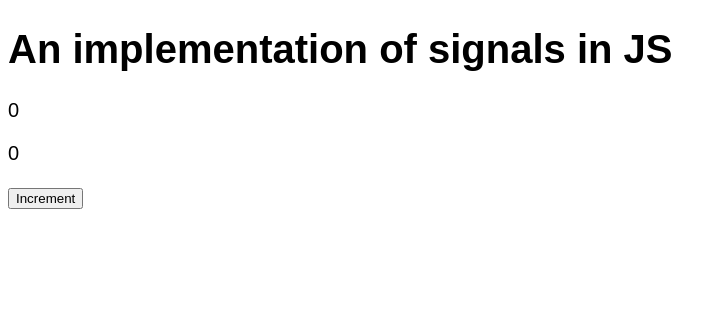
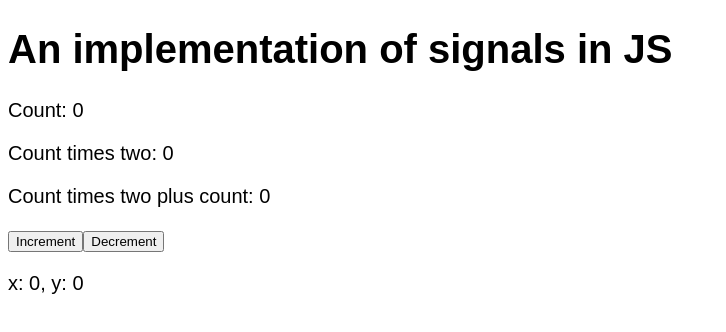
Before and after one commit to omfj/signals, a plain HTML site: page index.html in a window 1280 px wide. Shown: the whole page, without its empty margins (0-726 px from the left). Drawn offline with Linux system fonts and the light colour scheme.

Commit message:
fix derived

```diff
--- a/index.html
+++ b/index.html
@@ -29,31 +29,61 @@
     <script type="module">
       import { createSignal, createEffect, createDerived } from "./signal.mjs";
 
-      const [signal, setSignal] = createSignal(0);
-      const timesTwo = createDerived([signal], (value) => value * 2);
+      const [count, setCount] = createSignal(0);
+      const countTimesTwo = createDerived([count], (count) => count * 2);
+      const [mousePos, setMousePos] = createSignal({ x: 0, y: 0 });
+      const countTimesTwoPlusCount = createDerived(
+        [count, countTimesTwo],
+        (count, countTimesTwo) => count + countTimesTwo
+      );
 
       const app = document.getElementById("app");
 
       const signalDisplay = document.createElement("p");
-      const timesTwoDisplay = document.createElement("p");
+      const countTimesTwoDisplay = document.createElement("p");
+      const mousePosDisplay = document.createElement("p");
+      const countTimesTwoPlusCountDisplay = document.createElement("p");
+
+      window.addEventListener("mousemove", (event) => {
+        setMousePos({ x: event.clientX, y: event.clientY });
+      });
 
       const incrementButton = document.createElement("button");
       incrementButton.textContent = "Increment";
-      incrementButton.onclick = () => {
-        setSignal(signal() + 1);
-      };
+      incrementButton.addEventListener("click", () => {
+        setCount(count() + 1);
+      });
 
-      createEffect(() => {
-        signalDisplay.textContent = signal();
+      const decrementButton = document.createElement("button");
+      decrementButton.textContent = "Decrement";
+      decrementButton.addEventListener("click", () => {
+        setCount(count() - 1);
       });
 
       createEffect(() => {
-        timesTwoDisplay.textContent = timesTwo();
+        signalDisplay.textContent = `Count: ${count()}`;
+      });
+
+      createEffect(() => {
+        countTimesTwoDisplay.textContent = `Count times two: ${countTimesTwo()}`;
+      });
+
+      createEffect(() => {
+        mousePosDisplay.textContent = `x: ${mousePos().x}, y: ${mousePos().y}`;
+      });
+
+      createEffect(() => {
+        countTimesTwoPlusCountDisplay.textContent = `Count times two plus count: ${countTimesTwoPlusCount()}`;
       });
 
       app.appendChild(signalDisplay);
-      app.appendChild(timesTwoDisplay);
+      app.appendChild(countTimesTwoDisplay);
+      app.appendChild(countTimesTwoPlusCountDisplay);
+
       app.appendChild(incrementButton);
+      app.appendChild(decrementButton);
+
+      app.appendChild(mousePosDisplay);
     </script>
   </body>
 </html>
--- a/signal.mjs
+++ b/signal.mjs
@@ -1,8 +1,8 @@
 let currentEffect = null;
 
-export function createSignal(initialValue) {
+export const createSignal = (initialValue) => {
   let value = initialValue;
-  const observers = new Set(); // Use a Set to automatically handle unique subscription
+  const observers = new Set();
 
   const getter = () => {
     if (currentEffect) observers.add(currentEffect);
@@ -17,9 +17,9 @@ export function createSignal(initialValue) {
   };
 
   return [getter, setter];
-}
+};
 
-export function createEffect(fn) {
+export const createEffect = (fn) => {
   const run = () => {
     currentEffect = run;
     fn();
@@ -27,13 +27,13 @@ export function createEffect(fn) {
   };
 
   run();
-}
+};
 
-export function createDerived(signals, fn) {
+export const createDerived = (signals, fn) => {
   const [getter, setter] = createSignal();
   createEffect(() => {
-    const value = fn(signals.map((signal) => signal()));
+    const value = fn(...signals.map((signal) => signal()));
     setter(value);
   });
   return getter;
-}
+};
```
